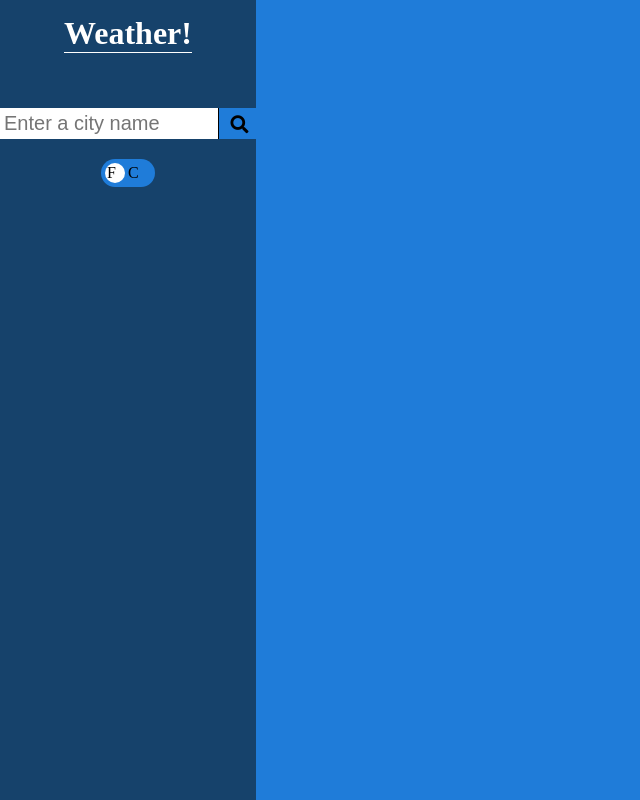
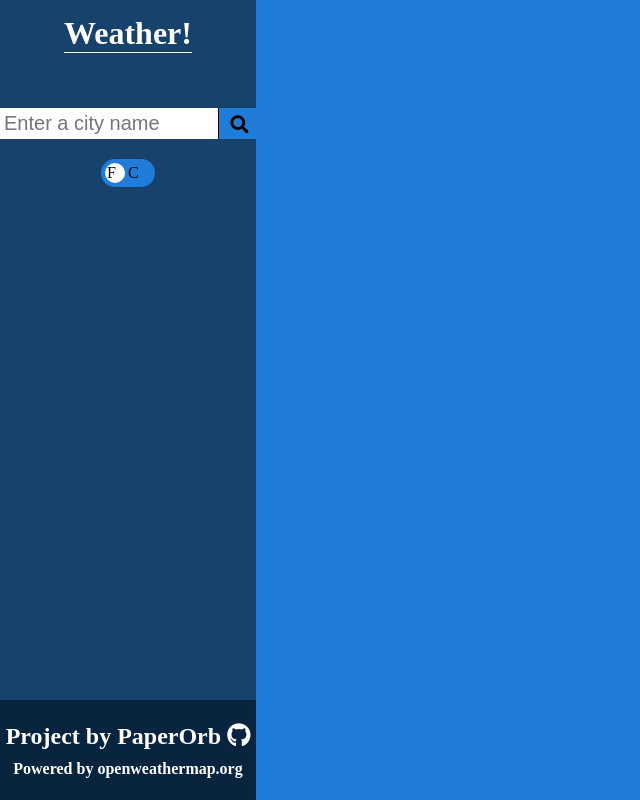
Before and after one commit to PaperOrb/weather_app, a website built with webpack: page dist/index.html in a window 1280 px wide. Shown: the whole page, without its empty margins (0-640 px from the left). Built offline with nearby package versions, Linux system fonts and the light colour scheme.

Commit message:
Add header credit section

```diff
--- a/dist/index.html
+++ b/dist/index.html
@@ -24,9 +24,15 @@
             <span class="check-text">&nbsp;F&nbsp;&nbsp;&nbsp;C</span>
           </span>
         </label>
-
       </div>
 
+      <div class="credit-container">
+        <h3 class="credit">
+          Project by PaperOrb
+          <a class="github-link" href="https://github.com/PaperOrb/weather_app"><span class="fab fa-github"></span></a>
+        </h3>
+        <h5 class="api">Powered by openweathermap.org</h5>
+      </div>
     </header>
 
     <main>
--- a/dist/style.css
+++ b/dist/style.css
@@ -148,3 +148,35 @@ main {
   object-fit: contain;
   height: 200px;
 }
+
+.credit-container {
+  position: absolute;
+  bottom: 0;
+  height: 100px;
+  display: flex;
+  flex-direction: column;
+  align-items: center;
+  justify-content: center;
+  background-color: #09243e;
+  width: 20vw;
+}
+
+.credit {
+  color: white;
+  font-size: 24px;
+}
+
+.api {
+  margin-top: 10px;
+  color: white;
+  font-size: 16px;
+}
+
+.github-link {
+  color: white;
+}
+
+.fa-github:hover {
+  transform: scale(130%);
+  cursor: pointer;
+}
```
